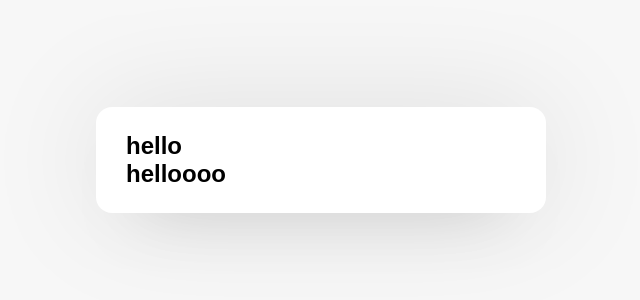
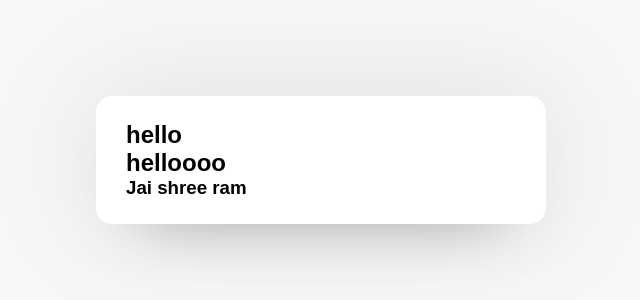
Before and after one commit to ajaykrish06/ChattApp, a plain HTML site: page users.html in a window 1280 px wide. Shown: the part 240-540 px from the top of the page, without its empty margins (319-959 px from the left). Drawn offline with Linux system fonts and the light colour scheme.

Commit message:
added heading

```diff
--- a/users.html
+++ b/users.html
@@ -14,6 +14,7 @@
         <section class="signupform">
             <h1>hello</h1>
             <h2>helloooo</h2>
+            <h3>Jai shree ram</h3>
         </section>
 
         <script src="" async defer></script>
```
